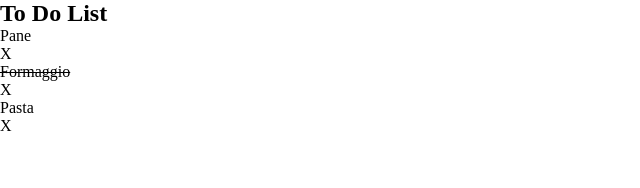
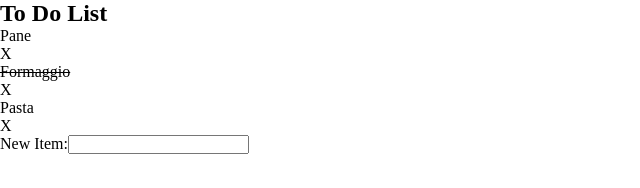
Before and after one commit to afablelorenz/vue-todolist, a plain HTML site: page index.html in a window 1280 px wide. Shown: the whole page, without its empty margins (0-640 px from the left). Drawn offline with nearby package versions, Linux system fonts and the light colour scheme.

Commit message:
milestone 3

```diff
--- a/index.html
+++ b/index.html
@@ -15,6 +15,7 @@
         <main>
             <section id="app">
                 <h1>To Do List</h1>
+                <section>
                     <div>
                         <ul>
                             <li v-for="(item,i) in toDoList">
@@ -24,6 +25,13 @@
                         </ul>
                     </div>
                 </section>
+                <section>
+                    <div>
+                        <label for="toDoInput">New Item:</label>
+                        <input id="toDoInput" type="text" v-model="newTaskInput" @keyup.enter="addNewTask(newTaskInput)">
+                    </div>
+                </section>
+            </section>
         </main>
         <script src="https://unpkg.com/vue@3/dist/vue.global.js"></script>
         <script src="./js/script.js"></script>
--- a/js/script.js
+++ b/js/script.js
@@ -15,7 +15,8 @@ createApp({
                 {
                     text: 'Pasta',
                     done: false,
-                }]
+                },],
+                newTaskInput : '',
         }
 
     },
@@ -25,6 +26,15 @@ createApp({
         },
         removeTask: function(index){
             this.toDoList.splice(index,1);
+        },
+        addNewTask: function(newTask){
+            let newTaskObject = {
+                text: newTask,
+                done: false,
+            }
+
+            this.toDoList.push(newTaskObject);
+            this.newTaskInput = '';
         }
     }
 }).mount('#app')
```
Lines whose indentation alone changed are shown as unchanged.
